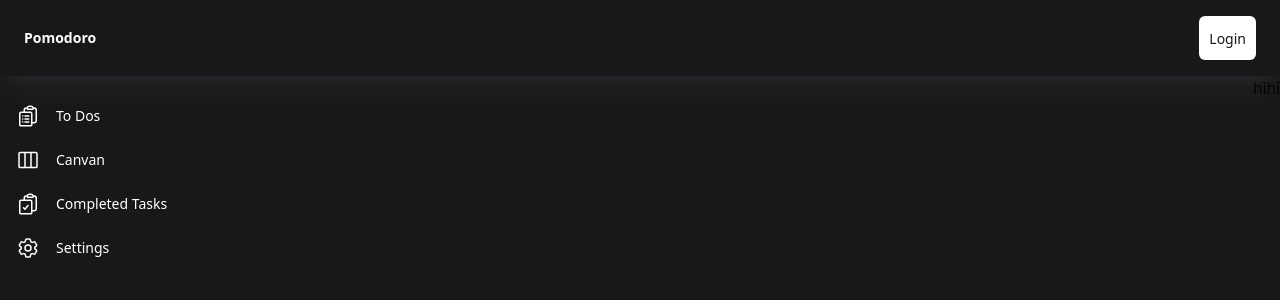
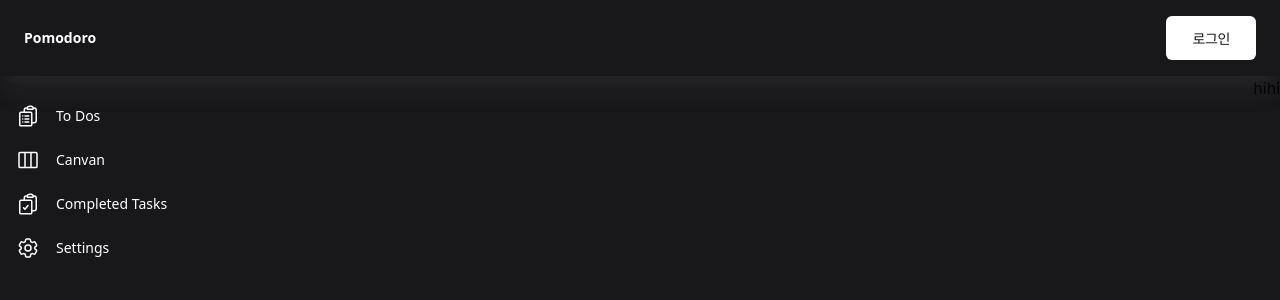
Before and after one commit to younheesong/PomodoroTechnique, a Next.js app: page / in a window 1280 px wide. Shown: the top 300 px of the page. Built offline with nearby package versions, Linux system fonts and the light colour scheme.

Commit message:
feat: add login link tag

```diff
--- a/app/header.tsx
+++ b/app/header.tsx
@@ -2,6 +2,7 @@
 import SidebarDialog from "./layout/components/SidebarDialog";
 import SidebarToggleButton from "./layout/components/SidebarToggleButton";
 import Sidebar from "./sidebar";
+import Link from "next/link";
 
 const Header = () => {
   return (
@@ -15,13 +16,15 @@
         Pomodoro
       </div>
       <div>
+        <Link href="/accounts/login">
           <Button
             bgColor="bg-white"
             textColor="text-zinc-900"
             borderRound="rounded-md"
           >
-          <span className="text-sm">Login</span>
+            <span className="px-4 text-sm tracking-tight">로그인</span>
           </Button>
+        </Link>
       </div>
     </div>
   );
```
Lines whose indentation alone changed are shown as unchanged.
